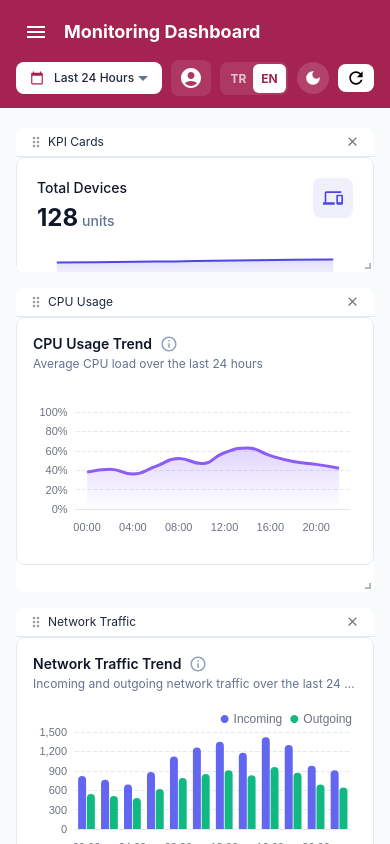
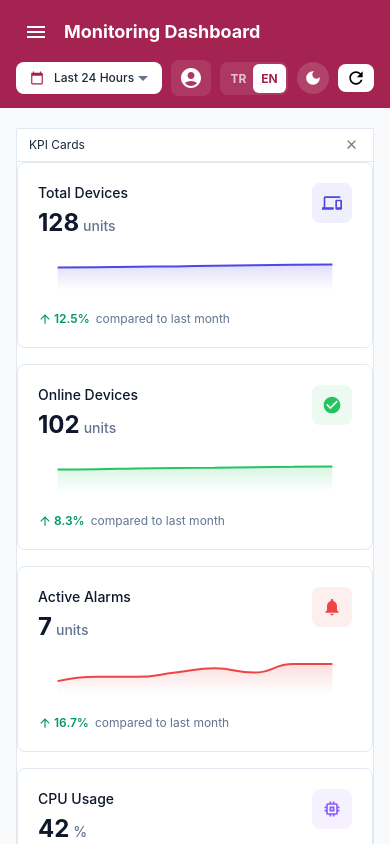
Before and after one commit to aycacerence/Monitoring-dashboard, a React (Vite) app: page / in a window 390 px wide. Built offline with nearby package versions, Linux system fonts and the light colour scheme.

Commit message:
feat(dashboard):mobil ve tablet görünümünde sidebardaki widgetlar  toogle ile seçim yapılabilen hale getirildi ve responsive yapıya uygun düzenlemeler yapıldı

```diff
--- a/src/components/dashboard/DraggableGrid/DraggableGrid.jsx
+++ b/src/components/dashboard/DraggableGrid/DraggableGrid.jsx
@@ -2,7 +2,8 @@ import 'react-grid-layout/css/styles.css';
 import 'react-resizable/css/styles.css';
 import React, { useCallback, useEffect, useMemo, useRef, useState } from 'react';
 import { Responsive as ResponsiveGridLayout, useContainerWidth } from 'react-grid-layout';
-import { Box, IconButton, Typography } from '@mui/material';
+import { Box, IconButton, Typography, useMediaQuery } from '@mui/material';
+import { useTheme } from '@mui/material/styles';
 import CloseIcon from '@mui/icons-material/Close';
 import DragIndicatorIcon from '@mui/icons-material/DragIndicator';
 import { useAppDispatch, useAppSelector } from '../../../app/hooks';
@@ -88,6 +89,8 @@ const GridItemWrapper = React.forwardRef(function GridItemWrapper(
 });
 
 export default function DraggableGrid({ widgets = [] }) {
+  const theme = useTheme();
+  const isDesktop = useMediaQuery(theme.breakpoints.up('lg'));
   const dispatch = useAppDispatch();
   const visibility = useAppSelector(selectVisibility);
   const { width, containerRef } = useContainerWidth({ initialWidth: 1200 });
@@ -159,6 +162,52 @@ export default function DraggableGrid({ widgets = [] }) {
 
   const visibleWidgets = widgets.filter((widget) => visibility[widget.id]);
 
+  if (!isDesktop) {
+    return (
+      <Box sx={{ display: 'flex', flexDirection: 'column', gap: 2, minWidth: 0 }}>
+        {visibleWidgets.map(({ id, title, children }) => (
+          <Box key={id} sx={{ minWidth: 0 }}>
+            <Box
+              sx={{
+                display: 'flex',
+                alignItems: 'center',
+                justifyContent: 'space-between',
+                px: 1.5,
+                py: 0.75,
+                bgcolor: 'background.paper',
+                borderTopLeftRadius: 2,
+                borderTopRightRadius: 2,
+                border: '1px solid',
+                borderColor: 'divider',
+                borderBottom: 0,
+              }}
+            >
+              <Typography variant="caption" color="text.secondary" fontWeight={600}>
+                {title}
+              </Typography>
+              <IconButton size="small" onClick={() => dispatch(setWidgetVisibility({ id, visible: false }))} sx={{ p: 0.3 }}>
+                <CloseIcon sx={{ fontSize: 15 }} />
+              </IconButton>
+            </Box>
+            <Box
+              sx={{
+                minWidth: 0,
+                overflow: 'hidden',
+                bgcolor: 'background.paper',
+                borderBottomLeftRadius: 2,
+                borderBottomRightRadius: 2,
+                border: '1px solid',
+                borderColor: 'divider',
+              }}
+            >
+              {children || widgetMap[id]?.children}
+            </Box>
+          </Box>
+        ))}
+      </Box>
+    );
+  }
+
   return (
     <Box
       ref={containerRef}
--- a/src/components/layout/WidgetSidebar/WidgetSidebar.jsx
+++ b/src/components/layout/WidgetSidebar/WidgetSidebar.jsx
@@ -2,7 +2,7 @@ import { Drawer, Box, Typography, Divider, useMediaQuery } from '@mui/material';
 import { useTheme } from '@mui/material/styles';
 import { useTranslation } from 'react-i18next';
 import { useAppDispatch, useAppSelector } from '../../../app/hooks';
-import { selectVisibility, hideAllWidgets, WIDGET_IDS } from '../../../features/widgetVisibility/widgetVisibilitySlice';
+import { selectVisibility, hideAllWidgets, setWidgetVisibility, WIDGET_IDS } from '../../../features/widgetVisibility/widgetVisibilitySlice';
 import { selectRole } from '../../../features/auth/authSlice';
 import Button from '@mui/material/Button';
 import DashboardIcon from '@mui/icons-material/Dashboard';
@@ -18,6 +18,7 @@ function WidgetSidebar({ open, onClose }) {
   const { t } = useTranslation();
   const theme = useTheme();
   const isMobile = useMediaQuery(theme.breakpoints.down('md'));
+  const useToggleControls = useMediaQuery(theme.breakpoints.down('lg'));
 
   const dispatch = useAppDispatch();
   const visibility = useAppSelector(selectVisibility);
@@ -73,7 +74,56 @@ function WidgetSidebar({ open, onClose }) {
         <Divider sx={{ mb: 2 }} />
 
         <Box sx={{ flex: 1, minHeight: 0, overflowY: 'auto', pr: 0.5 }}>
-          {widgets.map(({ id, label, Icon }) => (
+          {widgets.map(({ id, label, Icon }) => {
+            const isVisible = !!visibility[id];
+
+            if (useToggleControls) {
+              return (
+                <Box
+                  key={id}
+                  sx={{
+                    display: 'flex',
+                    minHeight: 58,
+                    alignItems: 'center',
+                    justifyContent: 'space-between',
+                    gap: 1.5,
+                    mb: 1.5,
+                    px: 1.5,
+                    py: 1,
+                    borderRadius: 2,
+                    border: '1px solid',
+                    borderColor: isVisible ? 'primary.light' : 'divider',
+                    bgcolor: isVisible ? 'primary.main' : 'action.hover',
+                    color: isVisible ? 'primary.contrastText' : 'text.primary',
+                  }}
+                >
+                  <Box sx={{ display: 'flex', minWidth: 0, alignItems: 'center', gap: 1.25 }}>
+                    <Icon sx={{ fontSize: 20, color: isVisible ? 'inherit' : 'primary.main' }} />
+                    <Typography variant="body2" sx={{ fontWeight: 600 }} noWrap>
+                      {label}
+                    </Typography>
+                  </Box>
+                  <Button
+                    size="small"
+                    variant={isVisible ? 'contained' : 'outlined'}
+                    color={isVisible ? 'inherit' : 'primary'}
+                    onClick={() => dispatch(setWidgetVisibility({ id, visible: !isVisible }))}
+                    sx={{
+                      minWidth: 70,
+                      bgcolor: isVisible ? 'background.paper' : undefined,
+                      color: isVisible ? 'primary.main' : undefined,
+                      '&:hover': {
+                        bgcolor: isVisible ? 'background.paper' : undefined,
+                      },
+                    }}
+                  >
+                    {isVisible ? t('sidebar.hide', 'Kapat') : t('sidebar.show', 'Aç')}
+                  </Button>
+                </Box>
+              );
+            }
+
+            return (
               <Box
                 key={id}
                 draggable
@@ -97,7 +147,7 @@ function WidgetSidebar({ open, onClose }) {
                   color: 'primary.main',
                   cursor: 'grab',
                   userSelect: 'none',
-                  opacity: visibility[id] ? 0.62 : 1,
+                  opacity: isVisible ? 0.62 : 1,
                   transition: 'background-color 160ms ease, border-color 160ms ease, transform 160ms ease, opacity 160ms ease',
                   '&:hover': {
                     bgcolor: 'background.paper',
@@ -114,7 +164,8 @@ function WidgetSidebar({ open, onClose }) {
                   {label}
                 </Typography>
               </Box>
-          ))}
+            );
+          })}
         </Box>
       </Box>
     </Drawer>
--- a/src/locales/en/translation.json
+++ b/src/locales/en/translation.json
@@ -86,6 +86,9 @@
     "title": "Widget Management",
     "subtitle": "Personalize your dashboard",
     "reset": "Reset",
+    "clearBoard": "Clear Board",
+    "show": "Show",
+    "hide": "Hide",
     "widgets": {
       "kpiGrid": "KPI Cards",
       "cpuChart": "CPU Usage",
--- a/src/locales/tr/translation.json
+++ b/src/locales/tr/translation.json
@@ -86,6 +86,9 @@
     "title": "Widget Yönetimi",
     "subtitle": "Paneli kişiselleştirin",
     "reset": "Sıfırla",
+    "clearBoard": "Panoyu Temizle",
+    "show": "Aç",
+    "hide": "Kapat",
     "widgets": {
       "kpiGrid": "KPI Kartları",
       "cpuChart": "CPU Kullanımı",
```
